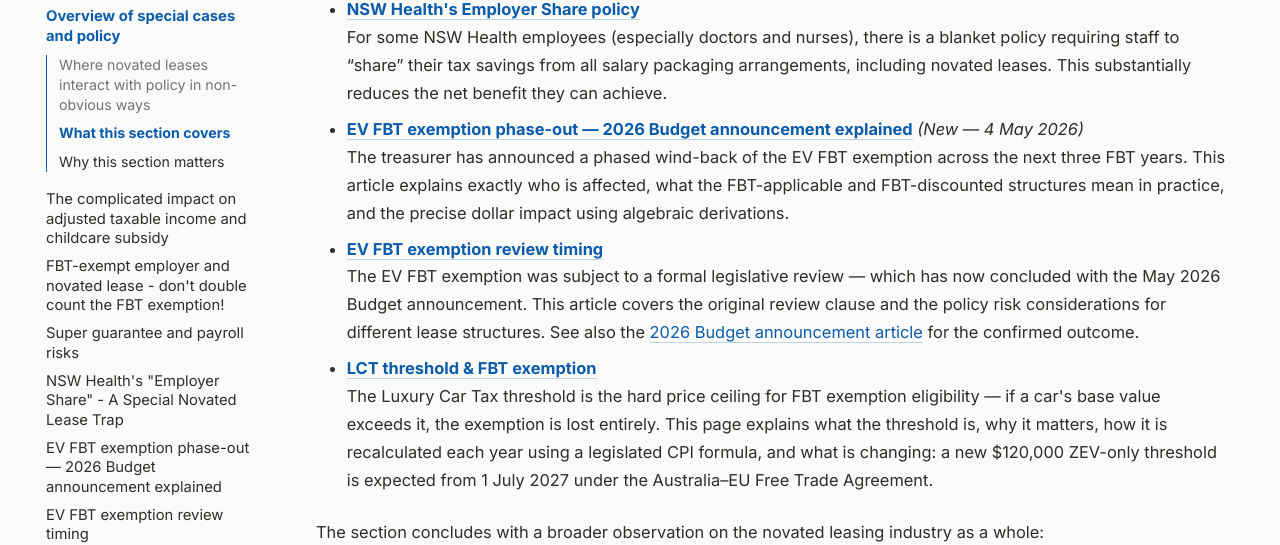
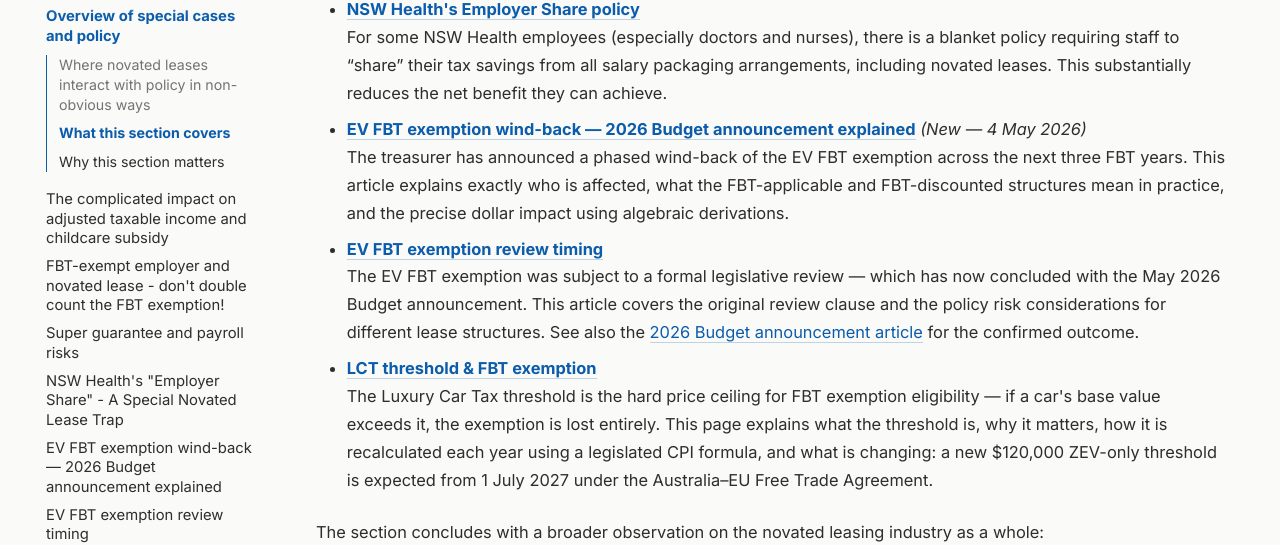
Before and after one commit to novatedlease/novatedlease.github.io, an MkDocs documentation site: the page built from docs/special-and-policy/index.md, in a window 1280 px wide and 900 px high, scrolled down 1611 px. Shown: the part 141-686 px from the top of the window. Built offline with MkDocs 1.6.1 and Material for MkDocs 9.7.7, drawn with Linux system fonts in a browser that asks for light colours.

Commit message:
wind-back terminology: replace 'phase-out' with 'wind-back' across site
'Phase-out' implies eventual complete disappearance; 'wind-back' is more
accurate since a 25% FBT discount remains permanently from April 2029.

Co-Authored-By: Claude Sonnet 4.6 <noreply@anthropic.com>

```diff
--- a/docs/special-and-policy/ev-fbt-exemption-phase-out-budget-2026.md
+++ b/docs/special-and-policy/ev-fbt-exemption-phase-out-budget-2026.md
@@ -1,14 +1,14 @@
 ---
-title: EV FBT exemption phase-out — 2026 Budget announcement explained
+title: EV FBT exemption wind-back — 2026 Budget announcement explained
 description: The treasurer has announced a phased wind-back of the EV FBT exemption over the next three FBT years. This article explains who is affected, what changes apply, and the precise financial impact for each scenario.
 ---
 
-# EV FBT exemption phase-out — 2026 Budget announcement explained
+# EV FBT exemption wind-back — 2026 Budget announcement explained
 
 !!! warning "Policy change announced — 4 May 2026"
     The treasurer has announced a phased wind-back of the EV FBT exemption, effective across the next three FBT years. Existing leaseholders are largely protected, with meaningful lead time before changes take effect. Full details below.
 
-On 4 May 2026, the federal treasurer [announced](https://www.abc.net.au/news/2026-05-04/electric-vehicle-tax-discount-to-be-wound-back/106639618) the modification — and eventual phase-out — of the Fringe Benefits Tax (FBT) exemption for electric vehicles. The changes are structured across three stages, with different rules applying depending on **when your lease commenced** and **the value of the vehicle**.
+On 4 May 2026, the federal treasurer [announced](https://www.abc.net.au/news/2026-05-04/electric-vehicle-tax-discount-to-be-wound-back/106639618) the partial wind-back of the Fringe Benefits Tax (FBT) exemption for electric vehicles. The changes are structured across three stages, with different rules applying depending on **when your lease commenced** and **the value of the vehicle**.
 
 Notably, the announcement provides genuine lead time rather than an immediate rug-pull: most people currently committed to a lease are not affected until at least 1 April 2027, and many existing leases are grandfathered through to their conclusion.
 
--- a/docs/special-and-policy/index.md
+++ b/docs/special-and-policy/index.md
@@ -52,7 +52,7 @@ The articles in this section focus on the most important non-obvious interaction
 - **[NSW Health's Employer Share policy](nsw-health-employer-share.md)**
   For some NSW Health employees (especially doctors and nurses), there is a blanket policy requiring staff to “share” their tax savings from all salary packaging arrangements, including novated leases. This substantially reduces the net benefit they can achieve.
 
-- **[EV FBT exemption phase-out — 2026 Budget announcement explained](ev-fbt-exemption-phase-out-budget-2026.md)** *(New — 4 May 2026)*
+- **[EV FBT exemption wind-back — 2026 Budget announcement explained](ev-fbt-exemption-phase-out-budget-2026.md)** *(New — 4 May 2026)*
   The treasurer has announced a phased wind-back of the EV FBT exemption across the next three FBT years. This article explains exactly who is affected, what the FBT-applicable and FBT-discounted structures mean in practice, and the precise dollar impact using algebraic derivations.
 
 - **[EV FBT exemption review timing](ev-fbt-exemption-review-timing.md)**
--- a/docs/special-and-policy/lct-threshold-fbt-exemption.md
+++ b/docs/special-and-policy/lct-threshold-fbt-exemption.md
@@ -161,7 +161,7 @@ For most employees, a novated lease on a car above the LCT threshold offers sign
 
     The measure is currently expected to take effect from **1 July 2027** at the earliest. Until then, the existing $91,661 threshold remains the operative ceiling for FBT exemption eligibility.
 
-!!! warning "EV FBT exemption phase-out announced — 4 May 2026"
+!!! warning "EV FBT exemption wind-back announced — 4 May 2026"
     On 4 May 2026, the treasurer announced a phased wind-back of the EV FBT exemption across the next three FBT years. The LCT threshold continues to function as the hard eligibility ceiling for the remaining FBT concessions — but from 1 April 2029 onward, no new lease will be fully FBT-exempt. Existing leases entered prior to 1 April 2027 on eligible vehicles remain grandfathered.
 
     See the [full announcement breakdown](ev-fbt-exemption-phase-out-budget-2026.md) for a complete scenario table and quantified financial impact analysis.
--- a/mkdocs.yml
+++ b/mkdocs.yml
@@ -102,7 +102,7 @@ nav:
       - FBT-exempt employer and novated lease - don't double count the FBT exemption!: special-and-policy/fbt-exemption-double-counting.md
       - Super guarantee and payroll risks: special-and-policy/super-guarantee.md
       - NSW Health's "Employer Share" - A Special Novated Lease Trap: special-and-policy/nsw-health-employer-share.md
-      - EV FBT exemption phase-out — 2026 Budget announcement explained: special-and-policy/ev-fbt-exemption-phase-out-budget-2026.md
+      - EV FBT exemption wind-back — 2026 Budget announcement explained: special-and-policy/ev-fbt-exemption-phase-out-budget-2026.md
       - EV FBT exemption review timing: special-and-policy/ev-fbt-exemption-review-timing.md
       - LCT threshold & FBT exemption — how eligibility is determined: special-and-policy/lct-threshold-fbt-exemption.md
       - Why novated leasing is poorly regulated: special-and-policy/why-poorly-regulated.md
```
Also changed, not shown: docs/index.md (+2 -2 lines).
